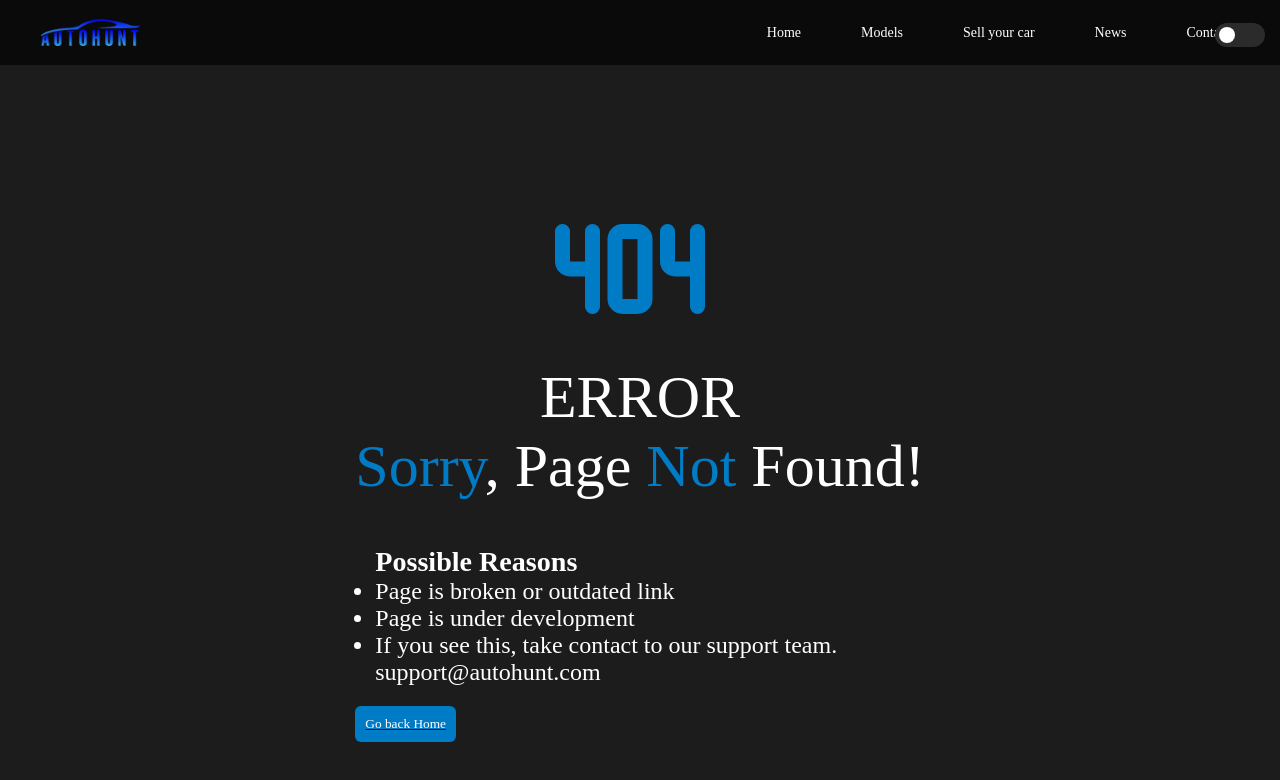
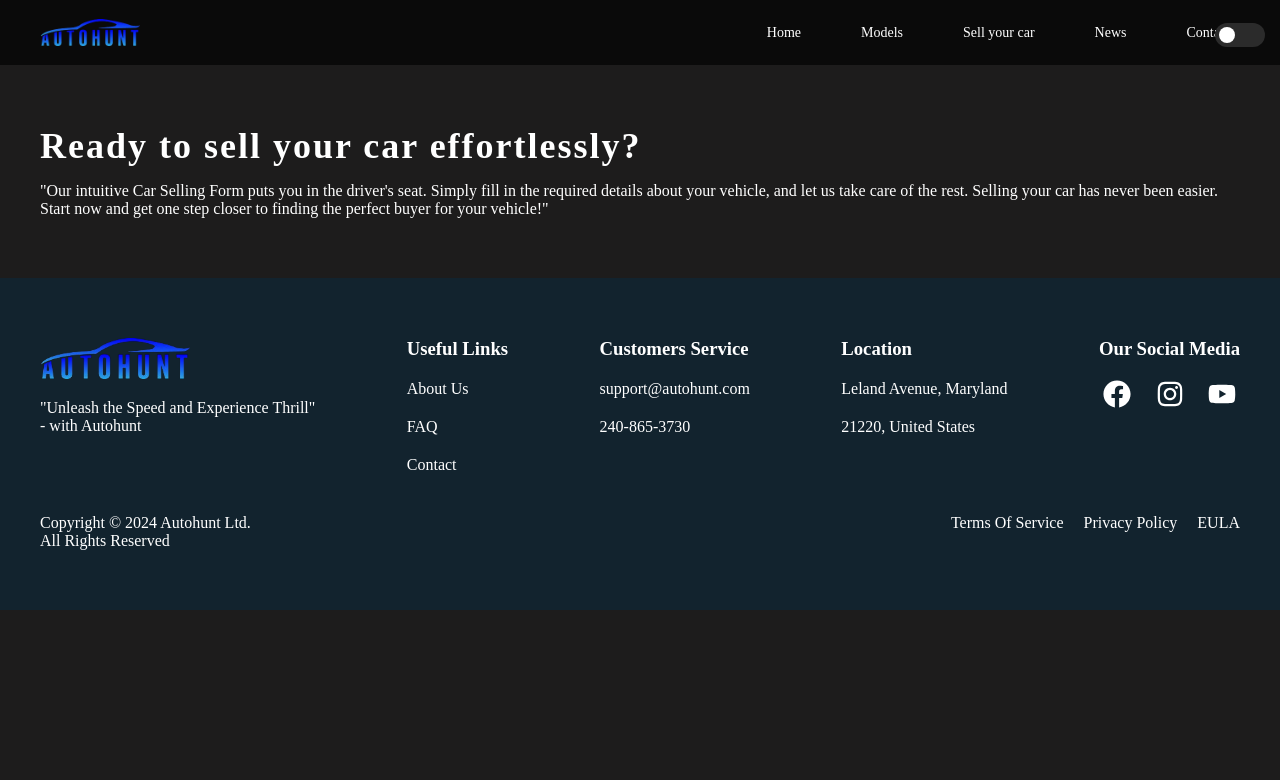
Before and after one commit to Gh0stMaj0r/Autohunt, a React (Create React App) app: page /sellyourcar in a window 1280 px wide. Shown: the top 780 px of the page. Built offline with nearby package versions, Linux system fonts and the light colour scheme; a web font is replaced by a local one.

Commit message:
Update
- Started Preloader
- Started Sell Car Form

```diff
--- a/src/App.tsx
+++ b/src/App.tsx
@@ -1,7 +1,10 @@
-import React from 'react';
+import React, { useState } from 'react';
 
 import './App.css';
 import './Scss/Colors.scss';
+//Components
+import Navbar from './Components/Header';
+import Footer from './Components/Footer';
 
 import {
   BrowserRouter as Router,
@@ -11,10 +14,12 @@ import {
 
 import Home from './Pages/Home';
 import Error from './Pages/404';
+import SellCar from './Pages/SellYourCar';
 
 function App() {
   return (
     <Router>
+      <Navbar/>
       <Routes>
 
         <Route
@@ -22,10 +27,15 @@ function App() {
         element={<Home/>}/>
 
         <Route
+        path="/sellyourcar"
+        element={<SellCar/>}/>
+
+        <Route
         path="/*"
         element={<Error/>}/>
 
       </Routes>
+      <Footer/>
     </Router>
   );
 }
--- a/src/Components/Footer/Footer.scss
+++ b/src/Components/Footer/Footer.scss
@@ -1,5 +1,6 @@
 #footer {
     background-color: var(--bg-color2);
+    color: #fff;
 
     .content {
         display: flex;
--- a/src/Pages/Home/elements/OurServices/Services.scss
+++ b/src/Pages/Home/elements/OurServices/Services.scss
@@ -6,10 +6,10 @@
     gap: 15px;
     background-color: var(--bg-color2);
     padding: 30px;
-    height: 300px;
+    height: 500px;
     letter-spacing: 1px;
     color: #fff;
-    box-shadow: 0px 0px 15px 2px rgba(0,7,204,1);
+    border-radius: 12px;
 
     .service-icon {
         font-size: 48px;
--- a/src/Pages/Home/index.tsx
+++ b/src/Pages/Home/index.tsx
@@ -2,7 +2,6 @@ import { useEffect } from "react";
 
 import './Home.scss'
 
-import Navbar from "../../Components/Header";
 import Landing from "./elements/Landing";
 import Brands from "./elements/CarBrands";
 import Recent from "./elements/RecentCars";
@@ -10,7 +9,6 @@ import AboutUs from "./elements/About";
 import Services from "./elements/OurServices";
 import Reviews from "./elements/CustomerReviews";
 import Contact from "./elements/Contact";
-import Footer from "../../Components/Footer";
 
 const Home = () => {
     useEffect(() => {
@@ -20,7 +18,6 @@ const Home = () => {
 
     return (
         <main>
-            <Navbar/>
             <Landing/>
             <Brands/>
             <Recent/>
@@ -28,7 +25,6 @@ const Home = () => {
             <Services/>
             <Reviews/>
             <Contact/>
-            <Footer/>
         </main>
     )
 }
--- /dev/null
+++ b/src/Pages/SellYourCar/SellYourCar.scss
@@ -0,0 +1,9 @@
+#sellcar {
+    margin-top: 65px;
+
+    .intro {
+        display: flex;
+        flex-direction: column;
+        gap: 15px;
+    }
+}
--- /dev/null
+++ b/src/Pages/SellYourCar/index.tsx
@@ -0,0 +1,20 @@
+import React from "react";
+
+import './SellYourCar.scss'
+
+const SellCar = () => {
+    return (
+        <section id="sellcar" className="wrapper">
+            <div className="content">
+                <div className="intro">
+                    <h1>Ready to sell your car effortlessly?</h1>
+                    <p>"Our intuitive Car Selling Form puts you in the driver's seat.
+                        Simply fill in the required details about your vehicle, and let us take care of the rest.
+                        Selling your car has never been easier. Start now and get one step closer to finding the perfect buyer for your vehicle!"</p>
+                </div>
+            </div>
+        </section>
+    )
+}
+
+export default SellCar;
```
Also changed, not shown: src/Components/Preloader/Preloader.scss (added), src/Components/Preloader/index.tsx (added).
